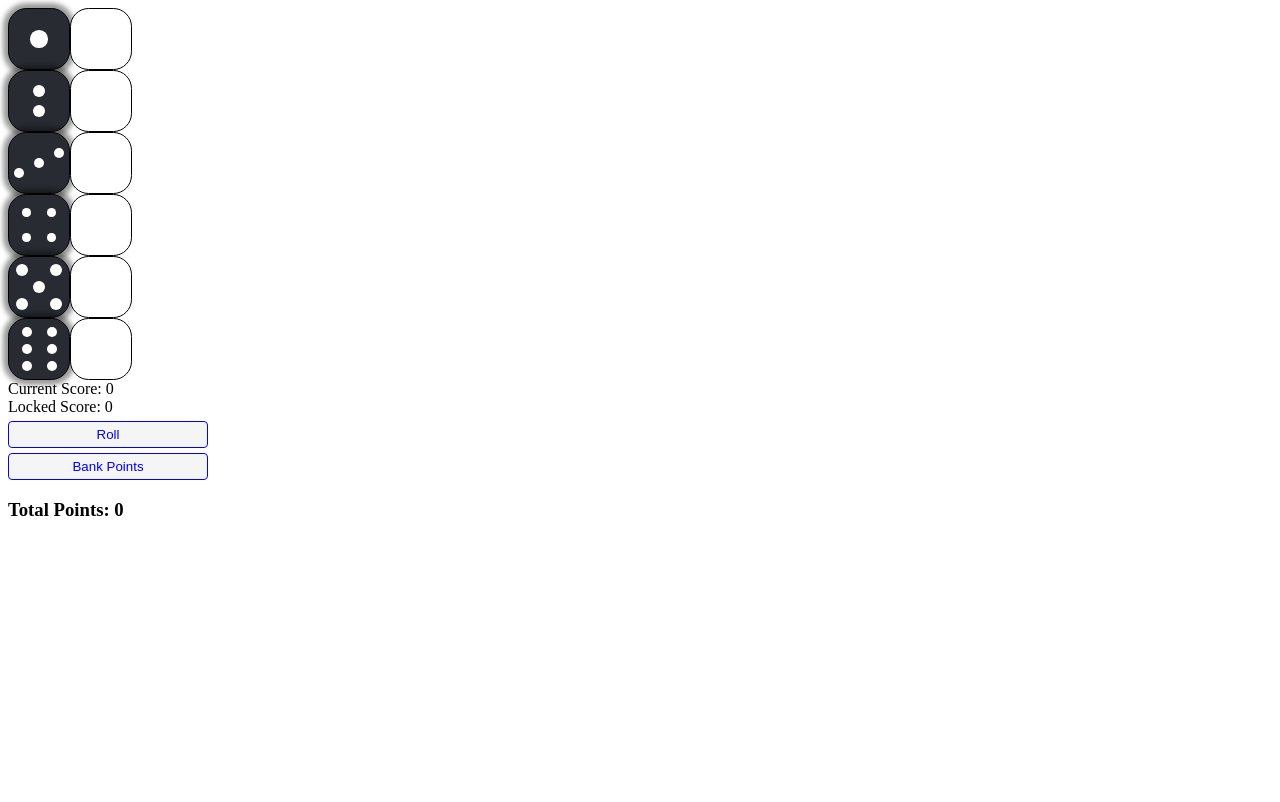
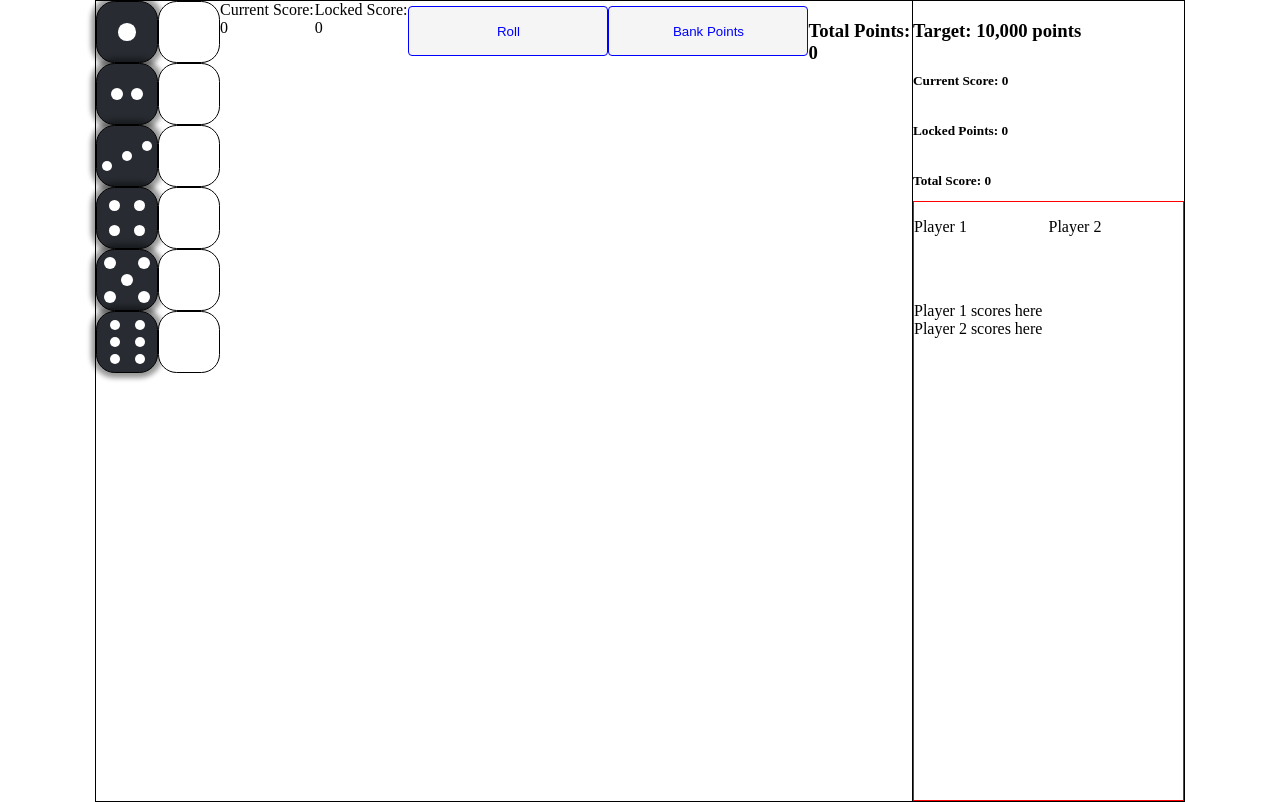
Before and after one commit to AliNisarAhmed/zilch-reactjs, a React (Create React App) app: page / in a window 1280 px wide. Built offline with nearby package versions, Linux system fonts and the light colour scheme.

Commit message:
adding player2, styling and designing

```diff
--- a/src/App.jsx
+++ b/src/App.jsx
@@ -4,10 +4,12 @@ import styled, { createGlobalStyle } from 'styled-components';
 import Die from './Die';
 import generateRandomDice from './helperFunctions/generateRandomDice';
 import timeout from './helperFunctions/timeout';
-import winningConditions from './helperFunctions/winningConditions';
 import initialState from './initialState';
 import { ROLL_DICE, SELECT_DIE, LOCK_SELECTED, RESET } from './actions';
 import Button from './Button';
+import calculateScore from './helperFunctions/calculateScore';
+import hasPlayerZilched from './helperFunctions/hasPlayerZilched';
+import Scoresheet from './Scoresheet';
 
 
 const Main = createGlobalStyle`
@@ -18,24 +20,46 @@ const Main = createGlobalStyle`
     box-sizing: inherit;
   }
   body {
-    background: white;
+    margin: 0;
+    padding: 0;
   }
 `;
 
 const StyledApp = styled.div`
-  display: flex;
-  justify-content: center;
-  flex-flow: column;
+  display: grid;
+  grid-template-columns: 3fr 1fr;
+  grid-template-rows: 100vh;
+  width: 85%;
+  height: 100%;
+  margin: 0 auto;
+  border: 1px solid black;
 `;
 
 const DiceContainer = styled.div`
   display: flex;
 `;
 
+const StyledScoresheet = styled.div`
+  height: 100%;
+  border-left: 1px solid black;
+  display: grid;
+  grid-template-columns: 1fr;
+  grid-template-rows: repeat(4, 50px) 1fr;
+`;
+
 const StyledDice = styled.div`
   display: flex;
   flex-flow: column;
 `;
+
+const Controls = styled.div`
+  display: flex;
+  justify-content: space-between;
+`;
+
+
+
+// ------------------------------------------------------------ //
 
 function reducer (state, action) {
   switch (action.type) {
@@ -64,10 +88,11 @@ function App () {
   const [ currentScore, setCurrentScore ] = React.useState(0);
   const [ totalPoints, setTotalPoints ] = React.useState(0);
   const [ lockedScore, setLockedScore ] = React.useState(0);
-  const [ gameState, setGameState ] = React.useState('ROLL_REQUIRED');
+  const [ gameState, setGameState ] = React.useState('INIT');  // INIT | PLAYER_TURN |
+  const [ gameStatusMsg, setGameStatusMsg ] = React.useState('');
 
   async function handleRollButtonClick() {
-    if (gameState === "ROLL_REQUIRED") {
+    if (currentScore > 0 || gameState === "INIT") {
       changeRollDiceStatus(true);
       await timeout(1000);
       dispatch( {type: ROLL_DICE, payload: generateRandomDice(dice)} );
@@ -75,35 +100,41 @@ function App () {
     }
   }
 
-  function calculateScore() {
-    let current = [...dice].sort().filter(dieObj => dieObj.selected && !dieObj.locked);
-    console.log(current);
-    let currentScore = winningConditions[current.map(dieObj => dieObj.dots).sort()]
-    setCurrentScore(currentScore);
-  }
-
   function bankPoints() {
     setTotalPoints(prevTotalPoints => prevTotalPoints + lockedScore + currentScore);
     setCurrentScore(0);
     setLockedScore(0);
+    setGameState("INIT");
     dispatch({ type: RESET, payload: initialState })
   }
 
   // calulcating score after each update to dice array
   React.useEffect(() => {
-    calculateScore();
+    let score = calculateScore(dice);
+    setCurrentScore(score);
   }, [dice])
 
 
   // Locking the selected dice when user clicks on roll
   React.useEffect(() => {
     if (!rollDiceStatus) {
-      console.log('locking');
+      console.log('start');
       dispatch( {type: LOCK_SELECTED} );
       setLockedScore(lockedScore + currentScore);
       setCurrentScore(0);
+      if (hasPlayerZilched(dice)) {
+        console.log("ZILCH!!!");
+        setCurrentScore(0);
+        setLockedScore(0);
+        dispatch({type: RESET, payload: initialState});
+        setGameState("INIT");
+        setGameStatusMsg("ZILCH!!!");
+      }
+    } else {
+      setGameState("PLAYER_TURN")
     }
-  }, [rollDiceStatus])
+  }, [rollDiceStatus]);
+
 
   return (
     <StyledApp>
@@ -112,23 +143,33 @@ function App () {
         <StyledDice>
           {
             dice.map(dieObj => dieObj.selected ? {...dieObj, dots: null}: dieObj).map((dieObj, i) => (
-              <Die dots={dieObj.dots} key={i} roll={rollDiceStatus} position={dieObj.position} dispatch={dispatch} />
+              <Die dots={dieObj.dots} key={i} roll={rollDiceStatus} position={dieObj.position} dispatch={dispatch} gameState={gameState}/>
             ))
           }
         </StyledDice>
         <StyledDice>
           {
             dice.map(dieObj => dieObj.selected ?  dieObj: {...dieObj, dots: null}).map((dieObj, i) => (
-              <Die dots={dieObj.dots} key={i} position={dieObj.position} dispatch={dispatch} locked={dieObj.locked}/>
+              <Die dots={dieObj.dots} key={i} position={dieObj.position} dispatch={dispatch} locked={dieObj.locked} gameState={gameState}/>
             ))
           }
         </StyledDice>
+        <div>Current Score: {currentScore}</div>
+        <div>Locked Score: {lockedScore}</div>
+        <Controls>
+          <Button clickHandler={handleRollButtonClick} gameState={gameState} name="roll">Roll</Button>
+          <h4>{gameStatusMsg}</h4>
+          <Button clickHandler={bankPoints} gameState={gameState} name="bank">Bank Points</Button>
+        </Controls>
+        <h3>Total Points: {totalPoints}</h3>
       </DiceContainer>
-      <div>Current Score: {currentScore}</div>
-      <div>Locked Score: {lockedScore}</div>
-      <Button clickHandler={handleRollButtonClick} gameState={gameState}>Roll</Button>
-      <Button clickHandler={bankPoints} gameState={gameState}>Bank Points</Button>
-      <h3>Total Points: {totalPoints}</h3>
+      <StyledScoresheet>
+        <h3>Target: 10,000 points</h3>
+        <h5>Current Score: {currentScore}</h5>
+        <h5>Locked Points: {lockedScore}</h5>
+        <h5><b>Total Score: {lockedScore + currentScore}</b></h5>
+        <Scoresheet></Scoresheet>
+      </StyledScoresheet>
     </StyledApp>
   );
 }
--- a/src/Button.jsx
+++ b/src/Button.jsx
@@ -3,11 +3,13 @@ import styled, { css } from 'styled-components';
 import { callToAction } from './animations'
 
 const animateButton = css`
-  animation: ${callToAction} 1s infinite both;
+  animation: ${callToAction} 1s infinite backwards;
 `;
 
 const StyledButton = styled.button`
+  display: inline-block;
   width: 200px;
+  height: 50px;
   color: blue;
   background-color: whitesmoke;
   border: 1px solid blue;
@@ -15,15 +17,25 @@ const StyledButton = styled.button`
   padding: 5px 10px;
   border-radius: 4px;
   margin-top: 5px;
+  position: relative;
 
   :hover {
     color: whitesmoke;
     background-color: blue;
   }
 
-  ::before {
+  ::after {
+    content: "";
+    z-index: -1;
+    width: 100%;
+    height: 100%;
+    position: absolute;
+    top: 0;
+    left: 0;
+    background-color: blue;
+    border-radius: 8px;
     ${props =>
-        props.gameState === "ROLL_REQUIRED" ?
+        props.gameState === "INIT" && props.name === "roll" ?
         animateButton :
         null
     }
@@ -31,8 +43,8 @@ const StyledButton = styled.button`
 
 `;
 
-export default function Button({ children, clickHandler, gameState}) {
+export default function Button({ children, clickHandler, gameState, name }) {
   return (
-    <StyledButton onClick={clickHandler} disabled={gameState !== "ROLL_REQUIRED"}>{children}</StyledButton>
+    <StyledButton onClick={clickHandler} gameState={gameState} name={name}>{children}</StyledButton>
   )
 }
--- a/src/Die.jsx
+++ b/src/Die.jsx
@@ -18,6 +18,7 @@ const twoDots = css`
   display: flex;
   justify-content: center;
   align-items: center;
+  flex-flow: row;
 
   .dots {
     margin: 4px;
@@ -50,6 +51,11 @@ const fourDots = css`
   grid-template-columns: 1fr 1fr;
   align-items: center;
   justify-items: center;
+
+  .dots {
+    width: 11px;
+    height: 11px;
+  }
 `;
 
 const fiveDots = css`
@@ -135,10 +141,12 @@ const EmptyDie = styled.div`
 const Die = (props) => {
 
   function clickHandler () {
-    props.dispatch( {type: SELECT_DIE, payload: props.position} );
+    if (props.gameState !== "INIT") {
+      props.dispatch( {type: SELECT_DIE, payload: props.position} );
+    }
   }
 
-  let dotCount = props.roll ? 6 : props.dots;
+  let dotCount = props.roll ? 5 : props.dots;
   if (props.dots === null) {
     return <EmptyDie />
   } else {
@@ -154,7 +162,7 @@ const Die = (props) => {
 
 export default Die;
 
-
+// used to select one of the six css style groups based on number of dots
 function dotsGen (dots) {
   switch (dots) {
     case 1:
--- /dev/null
+++ b/src/Scoresheet.jsx
@@ -0,0 +1,38 @@
+import React from 'react'
+import styled from 'styled-components';
+
+
+const ScoreContainer = styled.div`
+  display: grid;
+  grid-template-columns: 1fr 1fr;
+  grid-template-rows: 100px 1fr;
+  border: 1px solid red;
+`;
+
+const StyledLabel1 = styled.p`
+  display: inline-block;
+  grid-row: 1 / 2;
+  grid-column: 1 / 2;
+`;
+
+const StyledLabel2 = styled(StyledLabel1)`
+  grid-row: 1 / 2;
+  grid-column: 2 / 3;
+`;
+
+const Scores = styled.div`
+
+`;
+
+export default function Scoresheet() {
+  return (
+    <ScoreContainer>
+      <StyledLabel1>Player 1</StyledLabel1>
+      <StyledLabel2>Player 2</StyledLabel2>
+      <Scores>
+        <div>Player 1 scores here</div>
+        <div>Player 2 scores here</div>
+      </Scores>
+    </ScoreContainer>
+  )
+}
--- a/src/animations.js
+++ b/src/animations.js
@@ -37,11 +37,10 @@ export const spin = keyframes`
 
 export const callToAction = keyframes`
   from {
-    opacity: 1;
-    transform: scale(1);
+    opacity: 0.8;
   }
   to {
     opacity: 0;
-    transform: scale(1.5);
+    transform: scaleX(1.5) scaleY(2);
   }
 `;
--- /dev/null
+++ b/src/helperFunctions/calculateScore.js
@@ -0,0 +1,48 @@
+import diceArrToObj from "./diceArrtoObj";
+import compareArrays from './compareArrays';
+
+
+export default function calculateScore(diceArr, selectedBool = true) {
+  let selectedAndNotLocked = diceArr.filter(dieObj => (dieObj.selected === selectedBool) && (!dieObj.locked));
+
+  if (selectedAndNotLocked.length === 0) return 0;
+
+  let current = diceArrToObj(selectedAndNotLocked);
+  let score = 0;
+
+  // checking for three, four, five or six of a kind
+  for (let [key, val] of Object.entries({...current})) {
+    if (val >= 3) {
+      if (key === "1") {
+        score += (val - 2) * 1000;
+      } else {
+        score += (Number(key) * (val - 2)) * 100;
+      }
+      delete current[key];
+    }
+  }
+
+  // checking for straight
+  if (Object.keys(current).length === 6 && compareArrays(Object.keys(current), ["1", "2", "3", "4", "5", "6"])) {
+    score += 1500;
+    current = {};
+  }
+
+  // checking for three pairs
+  if (Object.keys(current).length === 3 && compareArrays(Object.values(current), [2, 2, 2])) {
+    score += 750;
+    current = {};
+  }
+
+  let entries = Object.entries(current);
+  if (entries.length > 0) {
+    for (let [key, val] of entries) {
+      if (key === "1") {
+        score += val * 100;
+      } else if (key === "5") {
+        score += val * 50;
+      }
+    }
+  }
+  return score;
+}
--- /dev/null
+++ b/src/helperFunctions/compareArrays.js
@@ -0,0 +1,4 @@
+
+export default function compareArrays(arr1, arr2) {
+  return arr1.every((elem, i) => elem === arr2[i]);
+}
--- /dev/null
+++ b/src/helperFunctions/diceArrtoObj.js
@@ -0,0 +1,13 @@
+// converts a list of diceObj to consolidated object showing count of each die
+
+export default function diceArrToObj (diceArr) {
+  return diceArr.reduce((acc, x) => {
+    if (acc[x.dots]) {
+      acc[x.dots]++;
+    } else {
+      acc[x.dots] = 1;
+    }
+    return acc;
+  }, {});
+
+}
--- /dev/null
+++ b/src/helperFunctions/hasPlayerZilched.js
@@ -0,0 +1,37 @@
+import diceArrToObj from "./diceArrtoObj";
+import compareArrays from "./compareArrays";
+
+// this function checks, after each roll, whether the player has zilched,
+// we could ve used the calculateScore function, but checkForZilch needs to be faster
+// it returns true if player has zilched.
+
+export default function hasPlayerZilched(diceArr) {
+  let filtered = diceArr.filter(dieObj => !dieObj.selected);  // keeping only non=selected
+  let diceObj = diceArrToObj(filtered);
+  let keys = Object.keys(diceObj).sort();
+  if (keys.includes("1") || keys.includes("5")) {  // single 1 or 5 means player has scored something.
+    return false;
+  }
+
+
+  // checking for three or more of a kind
+  let values = Object.values(diceObj);
+  for (let val of values) {
+    if (val >= 3) {
+      return false;
+    }
+  }
+
+  if (keys.length < 3) return true;  // return true immediately if keys < 3 and 1 or a 5 or three of a kind is not included, since scoring is no longer possible
+
+  // check for straight
+  if (keys.length === 6 && compareArrays(keys, ["1", "2", "3", "4", "5", "6"])) {
+    return false;
+  }
+  // check for three pairs
+  if (keys.length === 3 && compareArrays(values, [2, 2, 2])) {
+    return false;
+  }
+
+  return true;
+}
```
Also changed, not shown: 2 other files (tests, documents, lock files or other folders).
